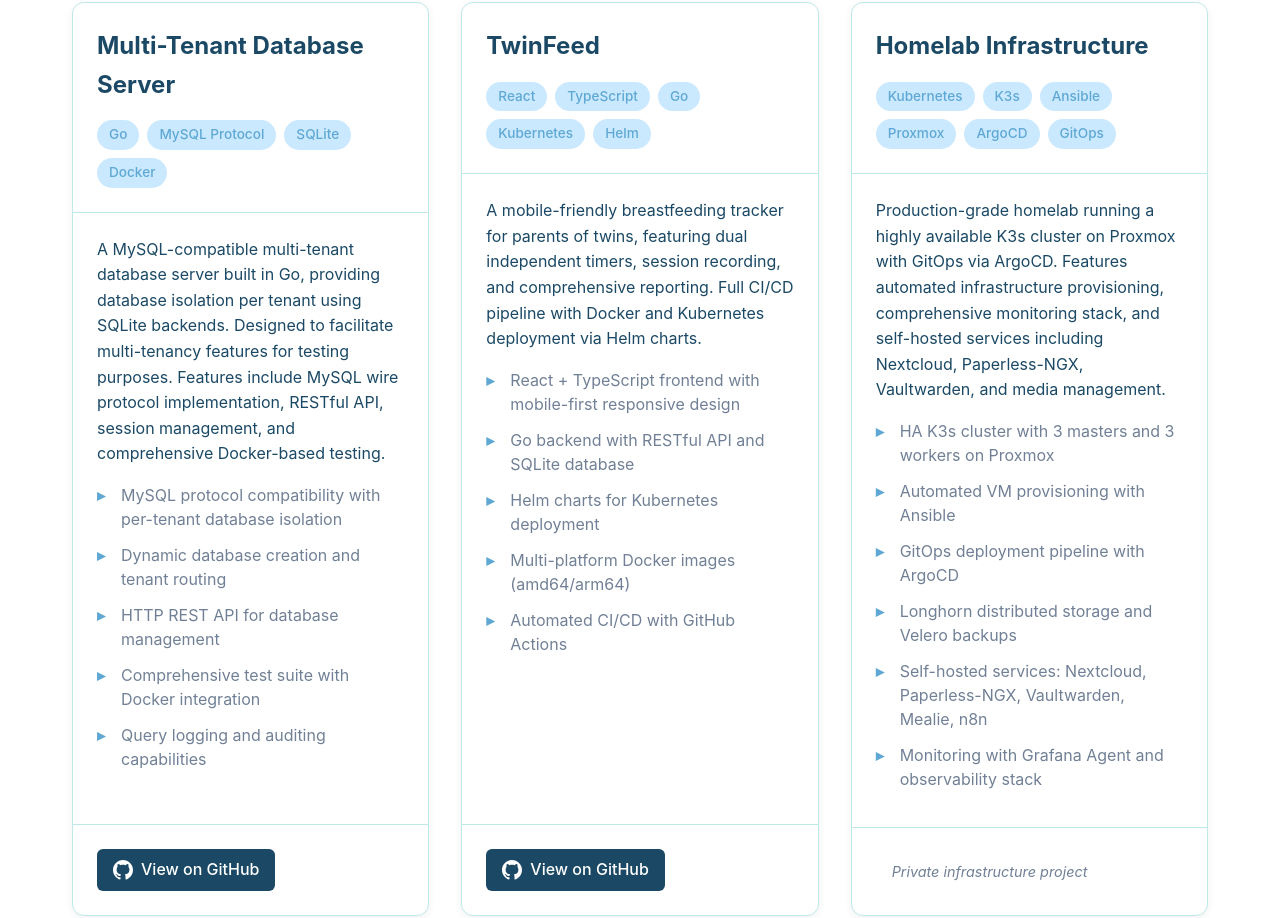
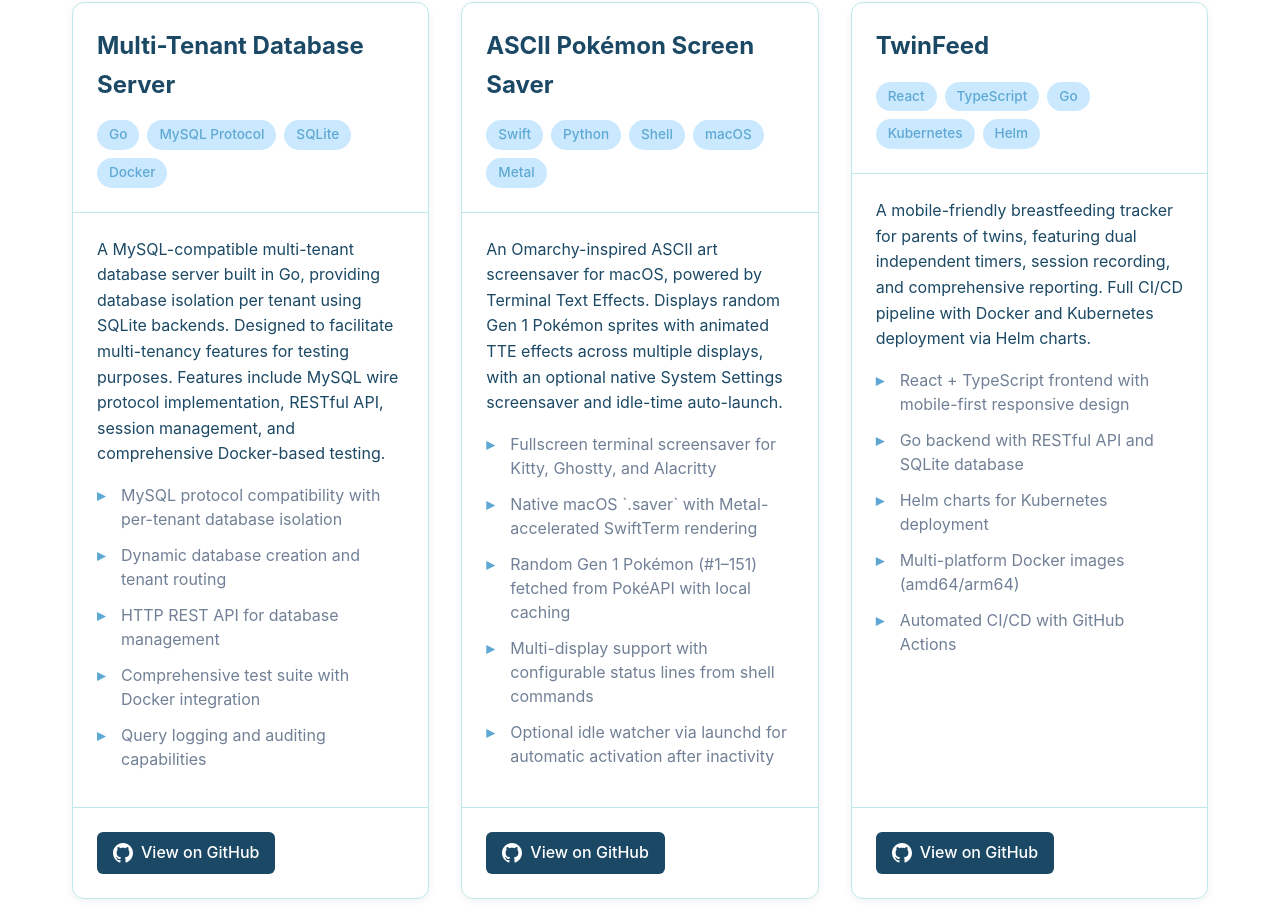
Before and after one commit to mrowling/mrowling.github.io, a website built with Vite: page portfolio.html in a window 1280 px wide. Shown: the part 318-1236 px from the top of the page. Built offline with nearby package versions, Linux system fonts and the light colour scheme.

Commit message:
Add ASCII Pokémon Screen Saver to technical portfolio.
Highlights the macOS terminal and native screensaver project on GitHub.

```diff
--- a/portfolio.html
+++ b/portfolio.html
@@ -62,6 +62,40 @@
             </div>
             <div class="project-footer">
               <a href="https://github.com/mrowling/multi-tenant-db" target="_blank" rel="noopener noreferrer" class="project-link">
+                <svg width="20" height="20" viewBox="0 0 24 24" fill="currentColor">
+                  <path d="M12 0c-6.626 0-12 5.373-12 12 0 5.302 3.438 9.8 8.207 11.387.599.111.793-.261.793-.577v-2.234c-3.338.726-4.033-1.416-4.033-1.416-.546-1.387-1.333-1.756-1.333-1.756-1.089-.745.083-.729.083-.729 1.205.084 1.839 1.237 1.839 1.237 1.07 1.834 2.807 1.304 3.492.997.107-.775.418-1.305.762-1.604-2.665-.305-5.467-1.334-5.467-5.931 0-1.311.469-2.381 1.236-3.221-.124-.303-.535-1.524.117-3.176 0 0 1.008-.322 3.301 1.23.957-.266 1.983-.399 3.003-.404 1.02.005 2.047.138 3.006.404 2.291-1.552 3.297-1.23 3.297-1.23.653 1.653.242 2.874.118 3.176.77.84 1.235 1.911 1.235 3.221 0 4.609-2.807 5.624-5.479 5.921.43.372.823 1.102.823 2.222v3.293c0 .319.192.694.801.576 4.765-1.589 8.199-6.086 8.199-11.386 0-6.627-5.373-12-12-12z"/>
+                </svg>
+                View on GitHub
+              </a>
+            </div>
+          </div>
+
+          <!-- ASCII Pokémon Screen Saver -->
+          <div class="project-card">
+            <div class="project-header">
+              <h3>ASCII Pokémon Screen Saver</h3>
+              <div class="project-tags">
+                <span class="tag">Swift</span>
+                <span class="tag">Python</span>
+                <span class="tag">Shell</span>
+                <span class="tag">macOS</span>
+                <span class="tag">Metal</span>
+              </div>
+            </div>
+            <div class="project-body">
+              <p class="project-description">
+                An Omarchy-inspired ASCII art screensaver for macOS, powered by Terminal Text Effects. Displays random Gen 1 Pokémon sprites with animated TTE effects across multiple displays, with an optional native System Settings screensaver and idle-time auto-launch.
+              </p>
+              <ul class="project-features">
+                <li>Fullscreen terminal screensaver for Kitty, Ghostty, and Alacritty</li>
+                <li>Native macOS `.saver` with Metal-accelerated SwiftTerm rendering</li>
+                <li>Random Gen 1 Pokémon (#1–151) fetched from PokéAPI with local caching</li>
+                <li>Multi-display support with configurable status lines from shell commands</li>
+                <li>Optional idle watcher via launchd for automatic activation after inactivity</li>
+              </ul>
+            </div>
+            <div class="project-footer">
+              <a href="https://github.com/mrowling/ascii-pokemon-screensaver" target="_blank" rel="noopener noreferrer" class="project-link">
                 <svg width="20" height="20" viewBox="0 0 24 24" fill="currentColor">
                   <path d="M12 0c-6.626 0-12 5.373-12 12 0 5.302 3.438 9.8 8.207 11.387.599.111.793-.261.793-.577v-2.234c-3.338.726-4.033-1.416-4.033-1.416-.546-1.387-1.333-1.756-1.333-1.756-1.089-.745.083-.729.083-.729 1.205.084 1.839 1.237 1.839 1.237 1.07 1.834 2.807 1.304 3.492.997.107-.775.418-1.305.762-1.604-2.665-.305-5.467-1.334-5.467-5.931 0-1.311.469-2.381 1.236-3.221-.124-.303-.535-1.524.117-3.176 0 0 1.008-.322 3.301 1.23.957-.266 1.983-.399 3.003-.404 1.02.005 2.047.138 3.006.404 2.291-1.552 3.297-1.23 3.297-1.23.653 1.653.242 2.874.118 3.176.77.84 1.235 1.911 1.235 3.221 0 4.609-2.807 5.624-5.479 5.921.43.372.823 1.102.823 2.222v3.293c0 .319.192.694.801.576 4.765-1.589 8.199-6.086 8.199-11.386 0-6.627-5.373-12-12-12z"/>
                 </svg>
```
